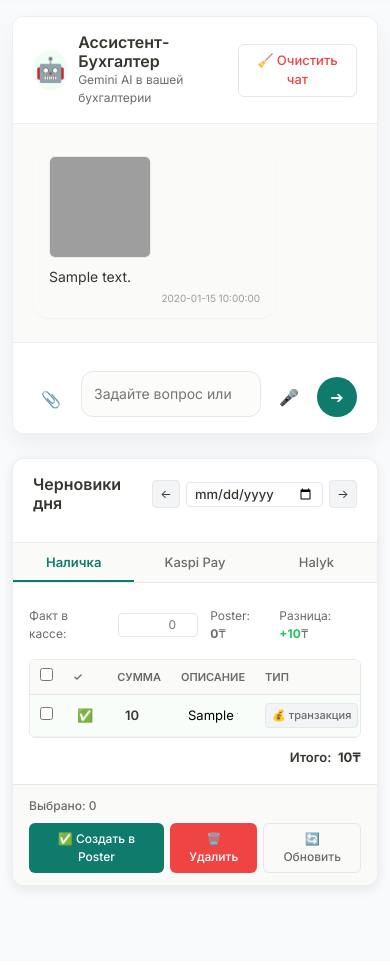
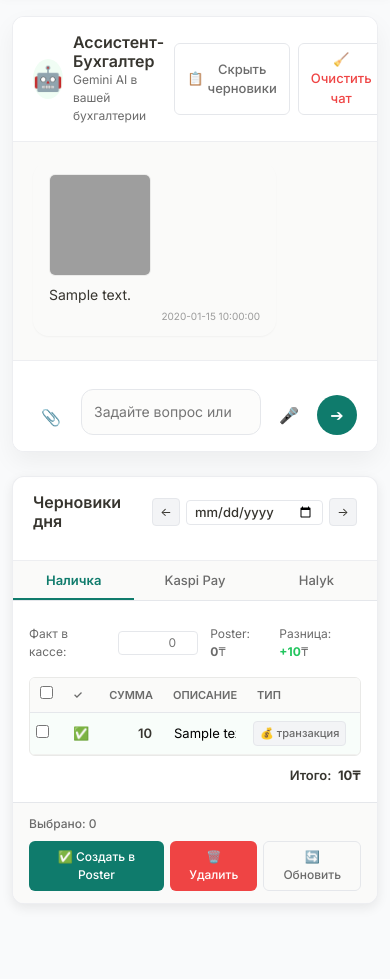
Before and after one commit to Muahhidun/poster-helper-bot, a Python web app: template templates/assistant.html in a window 390 px wide. Shown: the part 64-1043 px from the top of the page. Before the commit the page ends 956 px from the top, so only its background shows below. Run offline with Jinja, Linux system fonts and the light colour scheme; the template is opened without the code that fills it: most values are stand-ins (such as "Sample title", 1, 10 or a date in 2020); grey boxes are pictures that could not be loaded.

Commit message:
Optimize drafts sidebar table layout, hide number input spinners, and add hide/show toggle button for the drafts sidebar panel

```diff
--- a/templates/assistant.html
+++ b/templates/assistant.html
@@ -7,17 +7,29 @@
     /* Premium Glassmorphism & Modern Assistant Styles */
     .assistant-container {
         display: grid;
-        grid-template-columns: 1.2fr 0.8fr;
+        grid-template-columns: 1.05fr 0.95fr;
         gap: 24px;
         margin-top: 16px;
         height: calc(100vh - 96px);
         min-height: 500px;
+        transition: grid-template-columns 0.2s ease;
+    }
+
+    .assistant-container.hide-sidebar {
+        grid-template-columns: 1fr;
+    }
+
+    .assistant-container.hide-sidebar .drafts-sidebar {
+        display: none;
     }
 
     @media (max-width: 1024px) {
         .assistant-container {
-            grid-template-columns: 1fr;
+            grid-template-columns: 1fr !important;
             height: auto;
+        }
+        .assistant-container.hide-sidebar .drafts-sidebar {
+            display: none !important;
         }
     }
 
@@ -581,7 +593,7 @@
     }
 
     .sidebar-table-wrapper td {
-        padding: 6px 10px;
+        padding: 6px 6px;
         border-bottom: 1px solid #f1f1ef;
         font-size: 13px;
         vertical-align: middle;
@@ -592,12 +604,23 @@
     .sidebar-table-wrapper input[type="text"] {
         border: 1px solid transparent;
         background: transparent;
-        padding: 4px 6px;
+        padding: 4px 4px;
         font-size: 13px;
         border-radius: var(--radius-sm);
         transition: var(--transition-fast);
         width: 100%;
         outline: none;
+    }
+
+    /* Disable spinners for number inputs */
+    .sidebar-table-wrapper input[type="number"]::-webkit-outer-spin-button,
+    .sidebar-table-wrapper input[type="number"]::-webkit-inner-spin-button {
+        -webkit-appearance: none;
+        margin: 0;
+    }
+
+    .sidebar-table-wrapper input[type="number"] {
+        -moz-appearance: textfield;
     }
 
     .sidebar-table-wrapper input[type="number"]:hover,
@@ -848,9 +871,14 @@
                     <p class="chat-subtitle">Gemini AI в вашей бухгалтерии</p>
                 </div>
             </div>
-            <button type="button" class="btn-clear-chat" onclick="clearChat()">
-                🧹 Очистить чат
-            </button>
+            <div style="display: flex; gap: 8px;">
+                <button type="button" class="btn-clear-chat" onclick="toggleSidebar()" id="btn-toggle-sidebar" style="color: var(--text-secondary); border-color: #e5e7eb; display: flex; align-items: center; gap: 4px;">
+                    📋 <span id="toggle-sidebar-text">Скрыть черновики</span>
+                </button>
+                <button type="button" class="btn-clear-chat" onclick="clearChat()">
+                    🧹 Очистить чат
+                </button>
+            </div>
         </div>
 
         <div class="chat-messages" id="chat-messages">
@@ -972,11 +1000,11 @@
                                 <tr>
                                     <th style="width:30px"><input type="checkbox" class="select-all-section" data-section="cash"></th>
                                     <th style="width:30px">✓</th>
-                                    <th style="width:80px">Сумма</th>
+                                    <th style="width:95px">Сумма</th>
                                     <th>Описание</th>
-                                    <th style="width:90px">Тип</th>
-                                    <th style="width:110px">Категория</th>
-                                    <th style="width:100px">Отдел</th>
+                                    <th style="width:85px">Тип</th>
+                                    <th style="width:115px">Категория</th>
+                                    <th style="width:90px">Отдел</th>
                                     <th style="width:30px"></th>
                                 </tr>
                             </thead>
@@ -1007,11 +1035,11 @@
                                 <tr>
                                     <th style="width:30px"><input type="checkbox" class="select-all-section" data-section="kaspi"></th>
                                     <th style="width:30px">✓</th>
-                                    <th style="width:80px">Сумма</th>
+                                    <th style="width:95px">Сумма</th>
                                     <th>Описание</th>
-                                    <th style="width:90px">Тип</th>
-                                    <th style="width:110px">Категория</th>
-                                    <th style="width:100px">Отдел</th>
+                                    <th style="width:85px">Тип</th>
+                                    <th style="width:115px">Категория</th>
+                                    <th style="width:90px">Отдел</th>
                                     <th style="width:30px"></th>
                                 </tr>
                             </thead>
@@ -1042,11 +1070,11 @@
                                 <tr>
                                     <th style="width:30px"><input type="checkbox" class="select-all-section" data-section="halyk"></th>
                                     <th style="width:30px">✓</th>
-                                    <th style="width:80px">Сумма</th>
+                                    <th style="width:95px">Сумма</th>
                                     <th>Описание</th>
-                                    <th style="width:90px">Тип</th>
-                                    <th style="width:110px">Категория</th>
-                                    <th style="width:100px">Отдел</th>
+                                    <th style="width:85px">Тип</th>
+                                    <th style="width:115px">Категория</th>
+                                    <th style="width:90px">Отдел</th>
                                     <th style="width:30px"></th>
                                 </tr>
                             </thead>
@@ -1861,8 +1889,30 @@
     }
 
 
+    // Toggle drafts sidebar visibility
+    function toggleSidebar() {
+        const container = document.querySelector('.assistant-container');
+        const isHidden = container.classList.toggle('hide-sidebar');
+        localStorage.setItem('assistant_hide_sidebar', isHidden ? 'true' : 'false');
+
+        const toggleBtnText = document.getElementById('toggle-sidebar-text');
+        if (toggleBtnText) {
+            toggleBtnText.textContent = isHidden ? 'Показать черновики' : 'Скрыть черновики';
+        }
+    }
+
     // Initial setup on page load
     document.addEventListener('DOMContentLoaded', () => {
+        // Restore sidebar state
+        const hideSidebarSaved = localStorage.getItem('assistant_hide_sidebar') === 'true';
+        if (hideSidebarSaved) {
+            const container = document.querySelector('.assistant-container');
+            if (container) container.classList.add('hide-sidebar');
+            const toggleBtnText = document.getElementById('toggle-sidebar-text');
+            if (toggleBtnText) {
+                toggleBtnText.textContent = 'Показать черновики';
+            }
+        }
         updateSummary();
         setupTableListeners();
         scrollChatToBottom(true);
```
